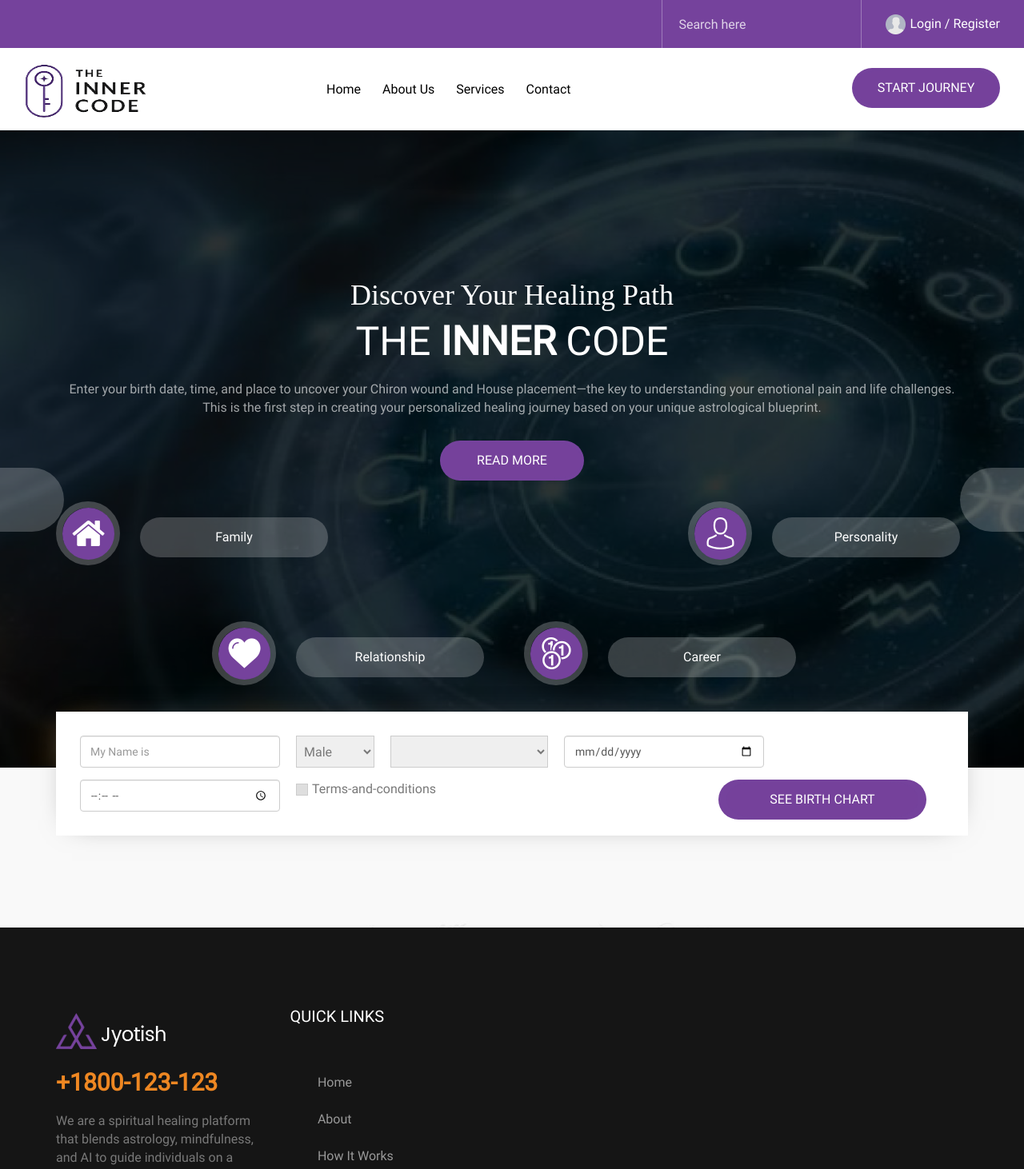
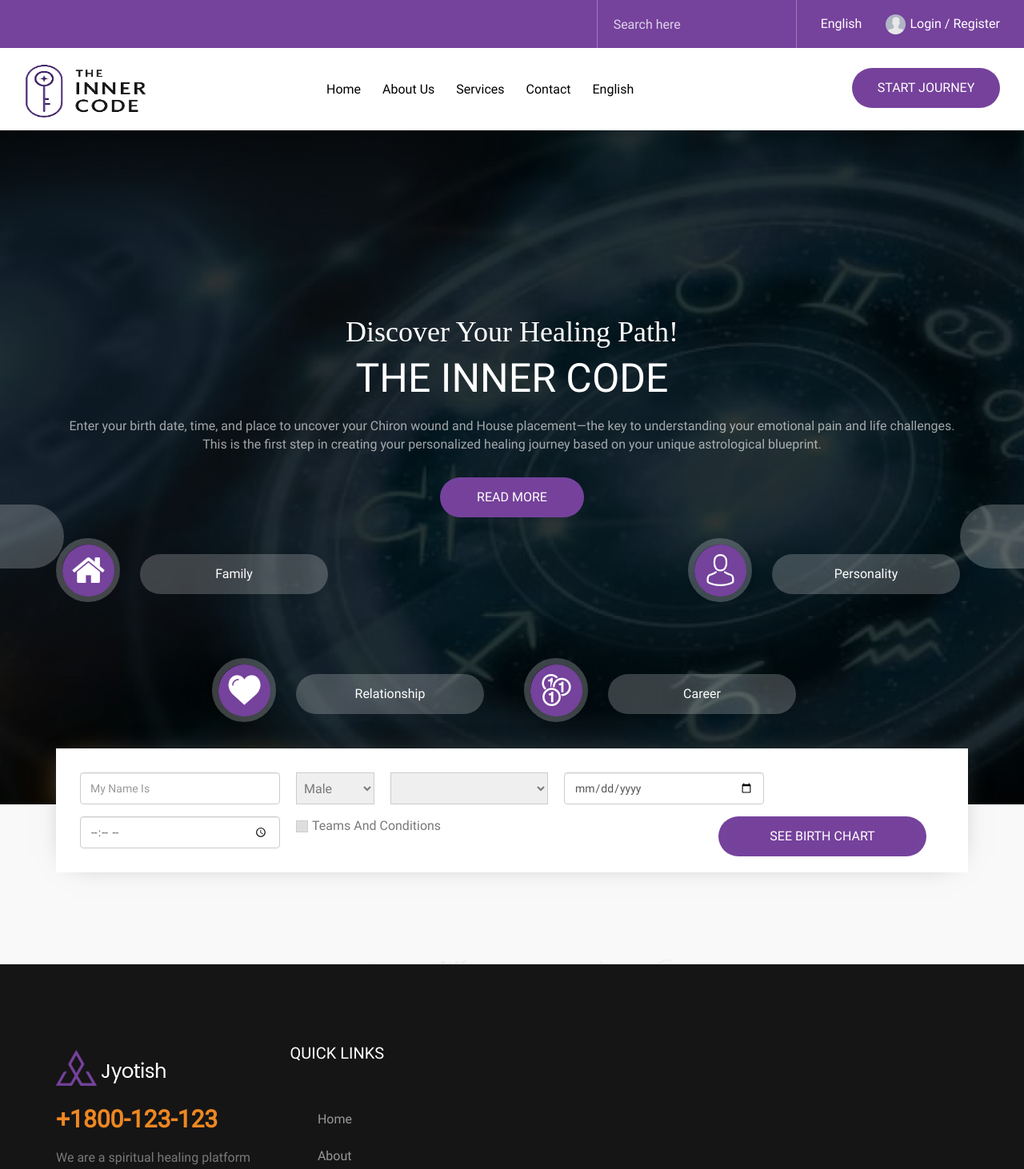
Before and after one commit to ThantSinNyan/frontend-inner-code, a Vue app: page /birthDataPage in a window 1280 px wide. Shown: the top 1462 px of the page at 80% size. Built offline with nearby package versions, Linux system fonts and the light colour scheme; a web font is replaced by a local one.

Commit message:
add language changing and loading

```diff
--- a/package.json
+++ b/package.json
@@ -14,6 +14,7 @@
     "pinia": "^3.0.3",
     "pinia-plugin-persistedstate": "^4.4.1",
     "vue": "^3.5.17",
+    "vue-i18n": "^9.14.5",
     "vue-router": "^4.5.1"
   },
   "devDependencies": {
--- a/src/components/Layout/NavLayoutContact.vue
+++ b/src/components/Layout/NavLayoutContact.vue
@@ -1,4 +1,43 @@
+<script setup lang="ts">
+import { useLoadingStore } from '@/stores/personalInfo/root';
+import { ref, computed, onMounted } from 'vue'
+import { useI18n } from 'vue-i18n'
+
+const { locale } = useI18n()
+const currentLang = ref(locale.value)
+const { t } = useI18n()
+
+const loadingStore = useLoadingStore()
+const isDropdownOpen = ref(false)
+const toggleDropdown = () => {
+  isDropdownOpen.value = !isDropdownOpen.value
+}
+
+const changeLanguage = (lang: string) => {
+  currentLang.value=lang
+  isDropdownOpen.value = false
+  locale.value = lang
+  localStorage.setItem('language', lang)
+}
+
+const currentLabel = computed(() => {
+   return currentLang.value === 'en' ? 'English' : 'မြန်မာ'
+})
+
+onMounted(() => {
+  const saved = localStorage.getItem('language')
+  if (saved) {
+    currentLang.value = saved
+    locale.value = saved
+  }
+})
+</script>
 <template>
+  <div id="preloader" v-if="loadingStore.isLoading">
+    <div id="status">
+      <img src="/images/header/horoscope.gif" id="preloader_image" alt="loader">
+    </div>
+  </div>
   <div class="main_header_wrapper">
     <div class="hs_navigation_header_wrapper">
       <div class="">
@@ -83,6 +122,21 @@
                   </ul>
                 </li>
               </ul>
+              <ul class="cart_login_wrapper">
+                <li class="dropdown menu-button hs_top_user_profile" @click="toggleDropdown">
+                  <a href="javascript:void(0)">
+                    <span class="hidden-xs">{{ currentLabel }}</span>
+                  </a>
+                  <ul class="dropdown-menu" v-show="isDropdownOpen">
+                    <li class="signin_dropdown" @click.stop="changeLanguage('en')">
+                      <a href="#"><span>English</span></a>
+                    </li>
+                    <li class="signin_dropdown" @click.stop="changeLanguage('my')">
+                      <a href="#"><span>မြန်မာ</span></a>
+                    </li>
+                  </ul>
+                </li>
+              </ul>
             </div>
           </div>
         </div>
--- a/src/components/Layout/NavLayoutMenu.vue
+++ b/src/components/Layout/NavLayoutMenu.vue
@@ -1,3 +1,4 @@
+
 <template>
   <div class="hs_header_Wrapper hidden-sm hidden-xs">
     <!-- hs top header Start -->
@@ -43,6 +44,20 @@
               </ul>
             </li>
             <li><router-link to="/contact">Contact</router-link></li>
+            <li class="dropdown menu-button">
+              <a
+                class="menu-button"
+                href="#"
+              >English</a>
+              <ul class="dropdown-menu hs_mega_menu">
+                <li>
+                  <a
+                    class="menu-button"
+                    href="aries.html"
+                  >Myanamr</a>
+                </li>
+              </ul>
+            </li>
           </ul>
         </nav>
         <div class="hs_btn_wrapper hidden-md">
--- /dev/null
+++ b/src/i18n.ts
@@ -0,0 +1,17 @@
+// src/i18n.ts
+import { createI18n } from 'vue-i18n'
+
+import en from '@/locales/en.json'
+import my from './locales/my.json'
+
+const i18n = createI18n({
+  legacy: false,
+  locale: 'en',
+  fallbackLocale: 'en',
+  messages: {
+    en,
+    my
+  }
+})
+
+export default i18n
--- /dev/null
+++ b/src/locales/en.json
@@ -0,0 +1,20 @@
+{
+  "birthData": {
+    "title": "Discover Your Healing Path!",
+    "subTitle": "the Inner Code",
+    "description": "Enter your birth date, time, and place to uncover your Chiron wound and House placement—the key to understanding your emotional pain and life challenges. This is the first step in creating your personalized healing journey based on your unique astrological blueprint.",
+    "btnReadMore": "Read More",
+    "healingCategory": {
+       "family": "Family",
+       "presonality": "Personality",
+       "relationship": "Relationship",
+       "career": "Career"
+    },
+    "birthDataForm": {
+      "name": "My Name Is",
+      "birthDate": "Date Of Birth",
+      "birthPlace": "Birth Place",
+      "teamAndConduction": "Teams And Conditions"
+    }
+  }
+}
--- /dev/null
+++ b/src/locales/my.json
@@ -0,0 +1,20 @@
+{
+  "birthData": {
+    "title": "သင့်ကုသရေးလမ်းကြောင်းကို ရှာဖွေပါ!",
+    "subTitle": "အတွင်းစည်းကုဒ်",
+    "description": "သင့်မွေးနေ့၊ အချိန်နှင့် မွေးဖွားရာနေရာကို ထည့်သွင်းပြီး Chiron ထိခိုက်မှုနှင့် House တည်နေရာကို သိရှိပါ—သင့်၏ခံစားမှုဒဏ်ရာများနှင့်ဘဝအခက်အခဲများကိုနားလည်ဖော်ထုတ်ရန်သောသောအရေးကြီးသောအဆင့်ဖြစ်သည်။ ၎င်းသည် သင့်သီးသန့် ဇာတိဗေဒအခြေခံသော ကုသရေးခရီးစဉ်ကို တည်ဆောက်ရန် ပထမအဆင့်ဖြစ်သည်။",
+    "btnReadMore": "အသေးစိတ်ဖတ်ရန်",
+    "healingCategory": {
+      "family": "မိသားစု",
+      "presonality": "ပုဂ္ဂိုလ်ရေး",
+      "relationship": "ဆက်ဆံရေး",
+      "career": "အသက်မွေးဝမ်းကြောင်း"
+    },
+    "birthDataForm": {
+      "name": "ကျွန်ုပ်၏နာမည်မှာ",
+      "birthDate": "မွေးသက္ကရာဇ်",
+      "birthPlace": "မွေးဖွားရာနေရာ",
+      "teamAndConduction": "အသင်းနှင့် လုပ်ထုံးလုပ်နည်းများ"
+    }
+  }
+}
--- a/src/main.ts
+++ b/src/main.ts
@@ -3,10 +3,12 @@ import App from './App.vue';
 import { createPinia } from 'pinia'
 import piniaPersistedstate from 'pinia-plugin-persistedstate'
 import router from './router'
+import i18n from './i18n'
 
 const app = createApp(App)
 const pinia = createPinia()
 app.use(pinia)
 app.use(router)
+app.use(i18n)
 pinia.use(piniaPersistedstate)
 app.mount('#app')
--- a/src/stores/personalInfo/root.ts
+++ b/src/stores/personalInfo/root.ts
@@ -17,3 +17,16 @@ export const useRootStore = defineStore('root', {
     }
   }
 })
+export const useLoadingStore = defineStore('loading', {
+  state: () => ({
+    isLoading: false,
+  }),
+  actions: {
+    start() {
+      this.isLoading = true
+    },
+    stop() {
+      this.isLoading = false
+    },
+  },
+})
--- a/src/views/BirthChartPage.vue
+++ b/src/views/BirthChartPage.vue
@@ -1,8 +1,7 @@
 <script setup lang="ts">
 import { usePersonalInfoStore } from '@/stores/personalInfo'
+const personOverView = usePersonalInfoStore().data
 
-const personOverView = usePersonalInfoStore().data
-console.log(personOverView.mainTitle)
 </script>
 <template>
   <div class="hs_indx_title_main_wrapper">
--- a/src/views/BirthDataPage.vue
+++ b/src/views/BirthDataPage.vue
@@ -3,6 +3,11 @@ import { reactive } from 'vue'
 import { useRouter } from 'vue-router'
 import { usePersonalInfoStore } from '@/stores/personalInfo'
 import type { PersonalFormDTO } from '@/models/PersonalFormDTO'
+import { useLoadingStore } from '@/stores/personalInfo/root'
+import { useI18n } from 'vue-i18n'
+
+const { t } = useI18n()
+const loadingStore = useLoadingStore()
 
 const formState = reactive<PersonalFormDTO>({
   birthDate: '',
@@ -13,12 +18,20 @@ const formState = reactive<PersonalFormDTO>({
 const router = useRouter()
 const personalInfoStore = usePersonalInfoStore()
 const fetchDataAndNavigate = async () => {
-  await personalInfoStore.loadPersonalInfo(formState)
-  router.push('/birthChart')
+  loadingStore.start()
+  try {
+    await personalInfoStore.loadPersonalInfo(formState)
+    router.push('/birthChart')
+  } catch (err) {
+    console.error(err)
+  } finally {
+    loadingStore.stop()
+  }
 }
-
 </script>
 <template>
+   <p>{{ t('message.hello') }}</p>
+    <p>{{ t('message.welcome') }}</p>
   <div class="slider-area">
     <div
       id="carousel-example-generic"
@@ -35,10 +48,9 @@ const fetchDataAndNavigate = async () => {
               <div class="row">
                 <div class="col-lg-12 col-md-12 col-sm-12 col-xs-12">
                   <div class="content">
-                    <h1 data-animation="animated bounceInLeft"> Discover Your Healing Path</h1>
-                    <h2 data-animation="animated zoomInDown">the <span>Inner</span> Code</h2>
-                    <p data-animation="animated bounceInUp">Enter your birth date, time, and place to uncover your Chiron wound and House placement—the key to understanding your emotional pain and life challenges.
-                      This is the first step in creating your personalized healing journey based on your unique astrological blueprint.</p>
+                    <h1 data-animation="animated bounceInLeft"> {{ t('birthData.title') }}</h1>
+                    <h2 data-animation="animated zoomInDown">{{ t('birthData.subTitle') }}</h2>
+                    <p data-animation="animated bounceInUp">{{ t('birthData.description') }}</p>
                     <div class="hs_effect_btn">
                       <ul>
                         <li data-animation="animated flipInX"><a
@@ -66,7 +78,7 @@ const fetchDataAndNavigate = async () => {
                               <li><a
                                 href="#"
                                 class="hs_tabs_btn"
-                              >Family</a></li>
+                              >{{ t('birthData.healingCategory.family') }}</a></li>
                             </ul>
                           </div>
                         </div>
@@ -84,7 +96,7 @@ const fetchDataAndNavigate = async () => {
                               <li><a
                                 href="#"
                                 class="hs_tabs_btn"
-                              >Personality</a></li>
+                              >{{ t('birthData.healingCategory.presonality') }}</a></li>
                             </ul>
                           </div>
                         </div>
@@ -105,7 +117,7 @@ const fetchDataAndNavigate = async () => {
                                     <li><a
                                       href="#"
                                       class="hs_tabs_btn"
-                                    >Relationship</a></li>
+                                    >{{ t('birthData.healingCategory.relationship') }}</a></li>
                                   </ul>
                                 </div>
                               </div>
@@ -123,7 +135,7 @@ const fetchDataAndNavigate = async () => {
                                     <li><a
                                       href="#"
                                       class="hs_tabs_btn"
-                                    >Career</a></li>
+                                    >{{ t('birthData.healingCategory.career') }}</a></li>
                                   </ul>
                                 </div>
                               </div>
@@ -176,7 +188,7 @@ const fetchDataAndNavigate = async () => {
                     type="text"
                     class="form-control"
                     name="nameOne"
-                    placeholder="My Name is"
+                    :placeholder="t('birthData.birthDataForm.name')"
                   >
                 </div>
                 <div class="form-group">
@@ -224,7 +236,7 @@ const fetchDataAndNavigate = async () => {
                   >
                 </div>
                 <div class="remember_box">
-                  <label class="control control--checkbox"> Terms-and-conditions
+                  <label class="control control--checkbox">{{ t('birthData.birthDataForm.teamAndConduction') }}
                     <input type="checkbox">
                     <span class="control__indicator" />
                   </label>
```
Also changed, not shown: 1 other file (tests, documents, lock files or other folders).
